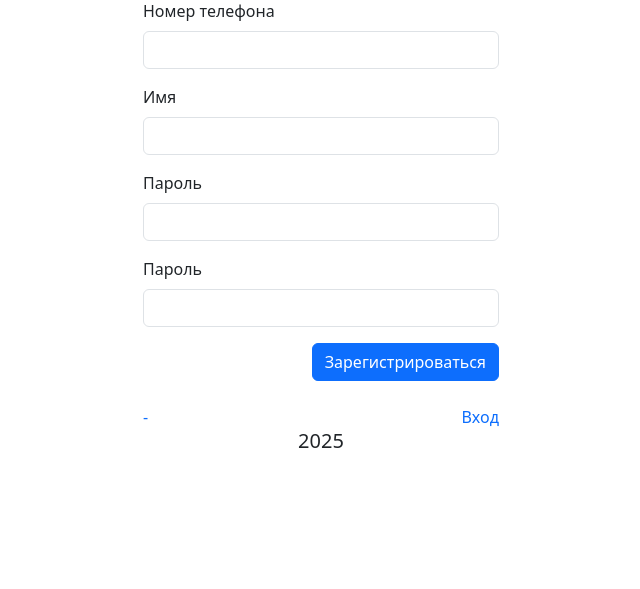
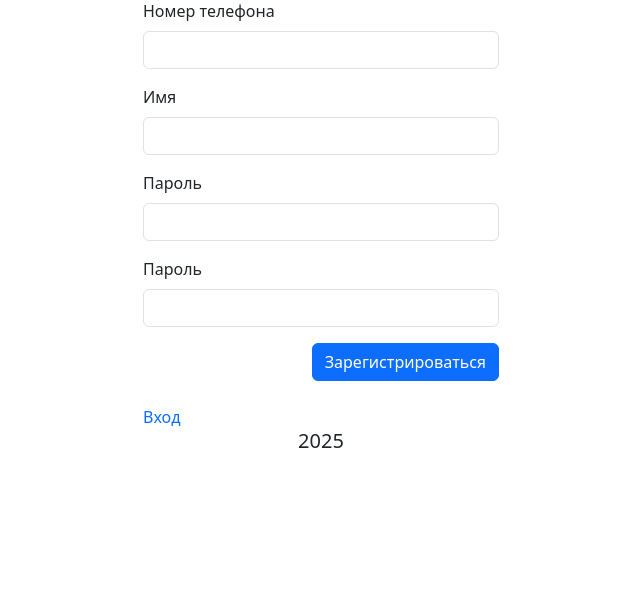
Before and after one commit to Tulishka/smart_service, a Flask app: page /register in a window 1280 px wide. Shown: the part 148-737 px from the top of the page, without its empty margins (319-959 px from the left). Run offline with Flask 3, Linux system fonts and the light colour scheme.

Commit message:
Правки в register.html

```diff
--- a/app/auth/templates/register.html
+++ b/app/auth/templates/register.html
@@ -6,7 +6,6 @@
 
 {% block form_footer %}
     <div class="d-flex justify-content-between mt-4">
-        <a href="#" class="text-decoration-none text-primary">-</a>
-        <a href="/login" class="text-decoration-none text-primary">Вход</a>
+        <a href="{{ url_for('auth.login') }}" class="text-decoration-none text-primary">Вход</a>
     </div>
 {% endblock %}
```
